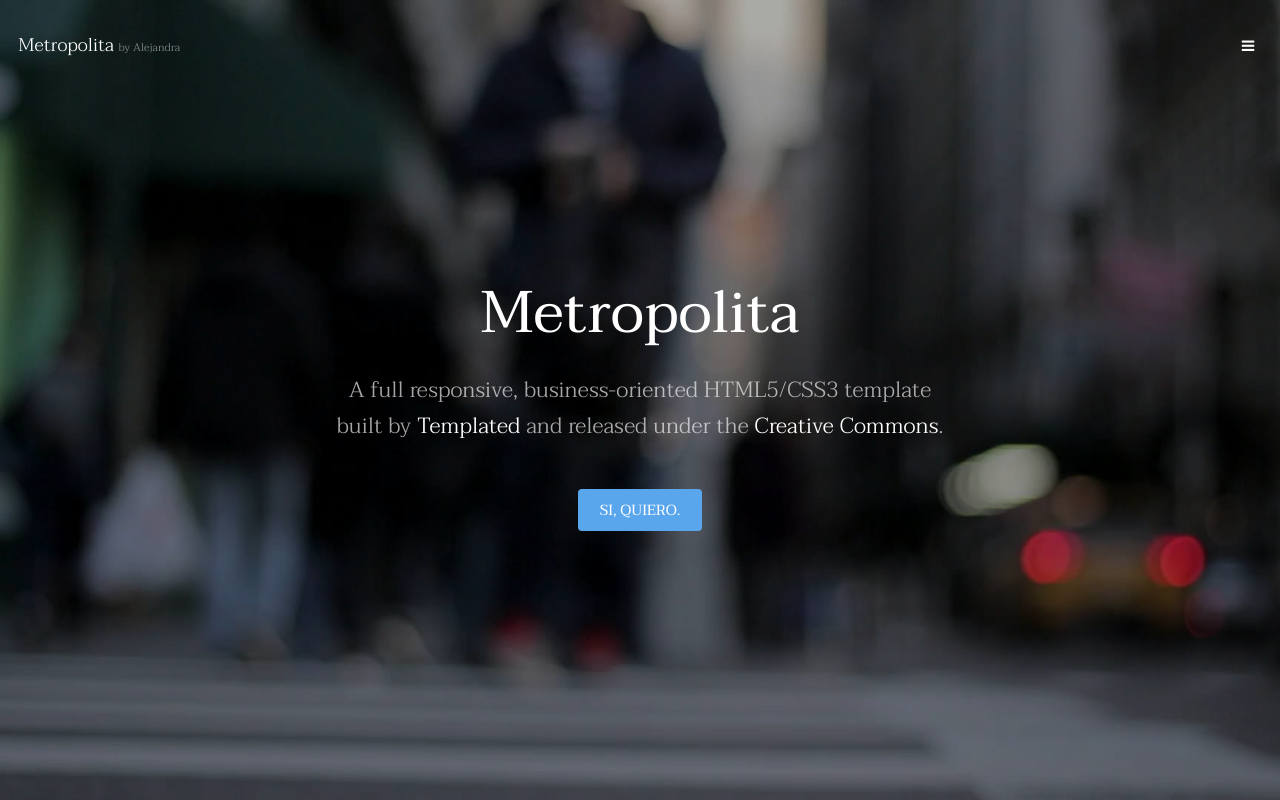
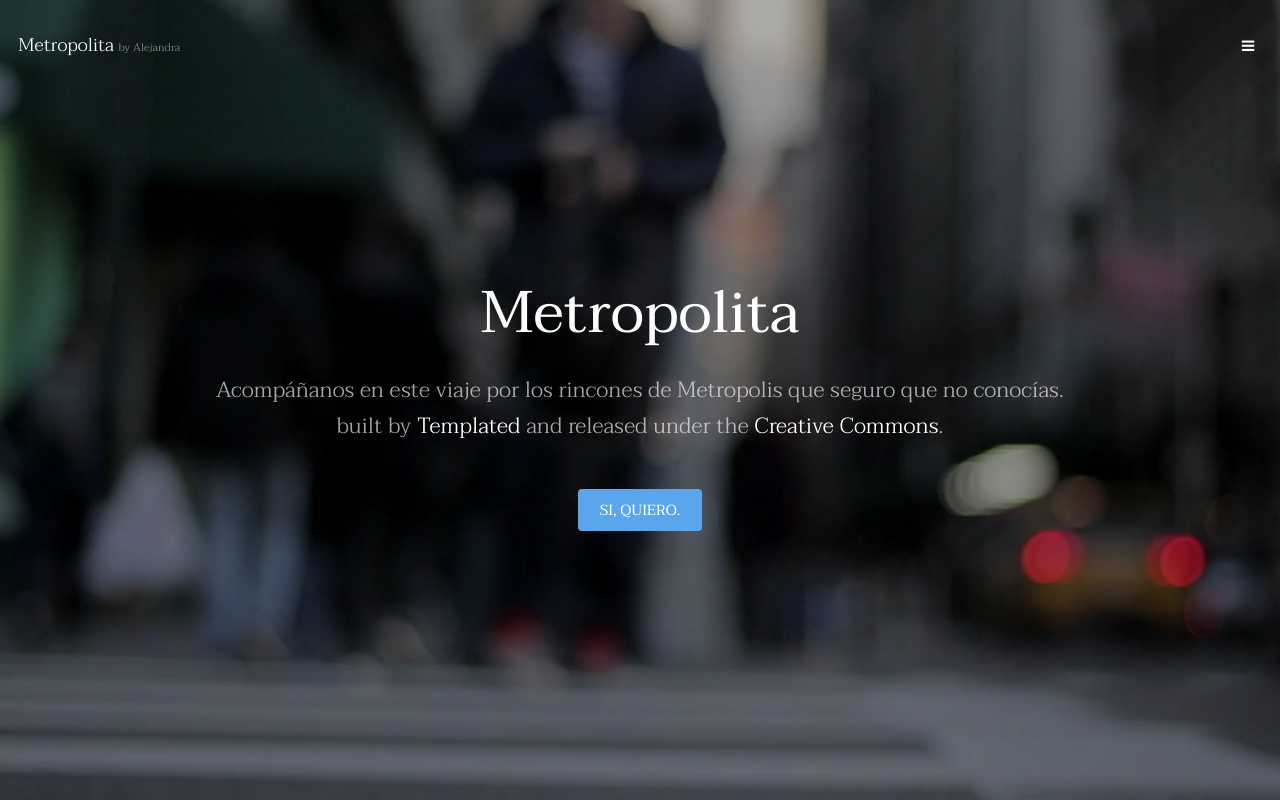
Before and after one commit to alegilari/REP_04_METROPOLITA, a plain HTML site: page index.html in a window 1280 px wide. Shown: the top 800 px of the page. Drawn offline with Linux system fonts and the light colour scheme.

Commit message:
frase bajo el h1 por adrian

```diff
--- a/index.html
+++ b/index.html
@@ -37,7 +37,7 @@
 			<section id="banner" data-video="images/banner">
 				<div class="inner">
 					<h1>Metropolita</h1>
-					<p>A full responsive, business-oriented HTML5/CSS3 template<br />
+					<p>Acompáñanos en este viaje por los rincones de Metropolis que seguro que no conocías.<br />
 					built by <a href="https://templated.co/">Templated</a> and released under the <a href="https://templated.co/license">Creative Commons</a>.</p>
 					<a href="#one" class="button special scrolly">SI, QUIERO.</a>
 				</div>
```
